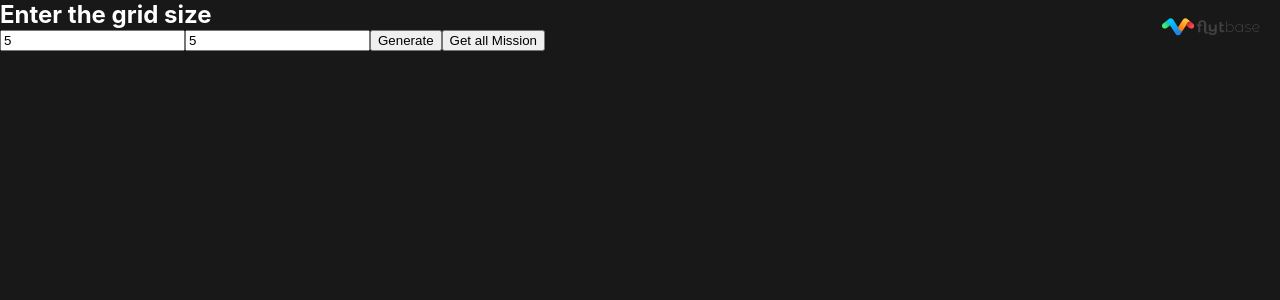
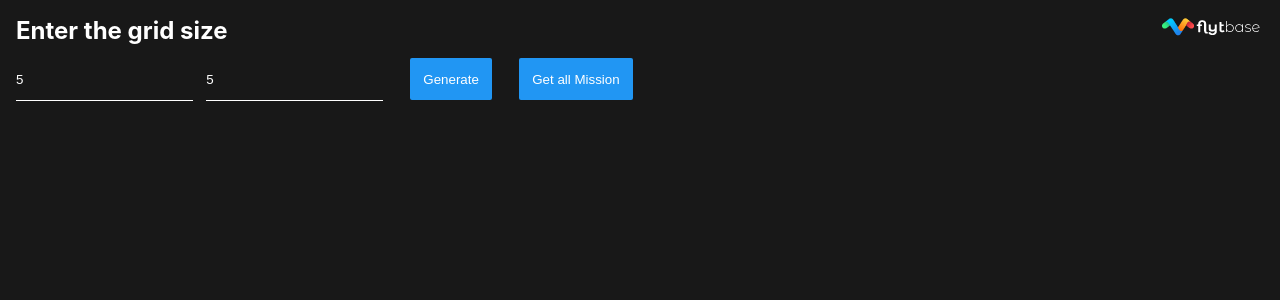
Before and after one commit to prophet1996/dronePathReact, a Next.js app: page / in a window 1280 px wide. Shown: the top 300 px of the page. Built offline with nearby package versions, Linux system fonts and the light colour scheme.

Commit message:
feat: css for all

```diff
--- a/components/Grid/Grid.tsx
+++ b/components/Grid/Grid.tsx
@@ -61,6 +61,7 @@ const Grid: FunctionComponent<{
         <DronePathButton>
           Generate Drone Path{" "}
           <DronePathDirButton
+            title="Generate drown path in Up direction"
             onClick={() => {
               setGridState(
                 generateStateWithPath(initialGridState, pathEnds, CellState.T)
@@ -71,6 +72,7 @@ const Grid: FunctionComponent<{
             ↑
           </DronePathDirButton>
           <DronePathDirButton
+            title="Generate drown path in Down direction"
             onClick={() => {
               setGridState(
                 generateStateWithPath(initialGridState, pathEnds, CellState.B)
@@ -82,6 +84,7 @@ const Grid: FunctionComponent<{
             ↓
           </DronePathDirButton>
           <DronePathDirButton
+            title="Save Mission to the database"
             type="button"
             onClick={() => saveMission(gridState)}
             disabled={action !== CellState.G}
@@ -89,6 +92,7 @@ const Grid: FunctionComponent<{
             💾
           </DronePathDirButton>
           <DronePathDirButton
+            title="Reset drone path"
             type="button"
             onClick={() => setGridState(initialGridState)}
           >
--- a/pages/index.tsx
+++ b/pages/index.tsx
@@ -2,7 +2,7 @@ import { NextPage } from "next";
 import { useState } from "react";
 import Grid from "../components/Grid";
 import { ThemeProvider, useTheme } from "../hooks/useTheme";
-import { AppWrapper, GridHeading } from "../styles/pages";
+import { AppWrapper, GridHeading, GridInputWrapper } from "../styles/pages";
 import GlobalStyles from "../styles/global";
 import { State as CellState, CellType } from "../types";
 import fetch from "unfetch";
@@ -75,7 +75,7 @@ const Home: NextPage = () => {
           .fill(0)
           .map(row => new Array(gridY).fill(defaultCellState))
       : [];
-  const logoSrc = `/logo-${themeState.dark ? "white" : "black"}.png`;
+  const logoSrc = `/logo-white.png`;
   return (
     <ThemeProvider>
       <AppWrapper>
@@ -84,6 +84,7 @@ const Home: NextPage = () => {
           src={logoSrc}
           style={{ position: "absolute", top: "0", right: "0", margin: "1em" }}
         />
+        <GridInputWrapper>
           <GridHeading>Enter the grid size</GridHeading>
           <input
             name="gridX"
@@ -106,12 +107,21 @@ const Home: NextPage = () => {
             type="number"
             min="0"
           ></input>
-        <button onClick={() => setShowGrid(true)} type="button">
+          <button
+            title="Generate an XxY Grid"
+            onClick={() => setShowGrid(true)}
+            type="button"
+          >
             Generate
           </button>
-        <button type="button" onClick={() => getAllMissions(5)}>
+          <button
+            type="button"
+            title="Download a JSON that give 5 latest saved missions"
+            onClick={() => getAllMissions(5)}
+          >
             Get all Mission
           </button>
+        </GridInputWrapper>
         {showGrid && gridX > 0 && gridY > 0 && (
           <Grid initialGridState={initialGridState} saveMission={saveMission} />
         )}
--- a/styles/pages/index.ts
+++ b/styles/pages/index.ts
@@ -9,3 +9,35 @@ export const AppWrapper = styled.div`
 export const GridHeading = styled.h2`
   margin: 0px;
 `;
+export const GridInputWrapper = styled.div`
+  padding: 1em;
+  & > input {
+    background: ${props => props.theme.background};
+    border: none;
+    border-bottom: 1px solid ${props => props.theme.body};
+    color: ${props => props.theme.body};
+    margin: 1em 1em 1em 0;
+    outline: none;
+    padding: 1em 0px;
+  }
+  & > button {
+    border: none;
+    color: white;
+    background-color: #2196f3;
+    cursor: pointer;
+    margin: 1em;
+    border-radius: 2px;
+    padding: 1em;
+  }
+  /* Chrome, Safari, Edge, Opera */
+  & > input::-webkit-outer-spin-button,
+  input::-webkit-inner-spin-button {
+    -webkit-appearance: none;
+    margin: 0;
+  }
+
+  /* Firefox */
+  & > input[type="number"] {
+    -moz-appearance: textfield;
+  }
+`;
```
Lines whose indentation alone changed are shown as unchanged.
